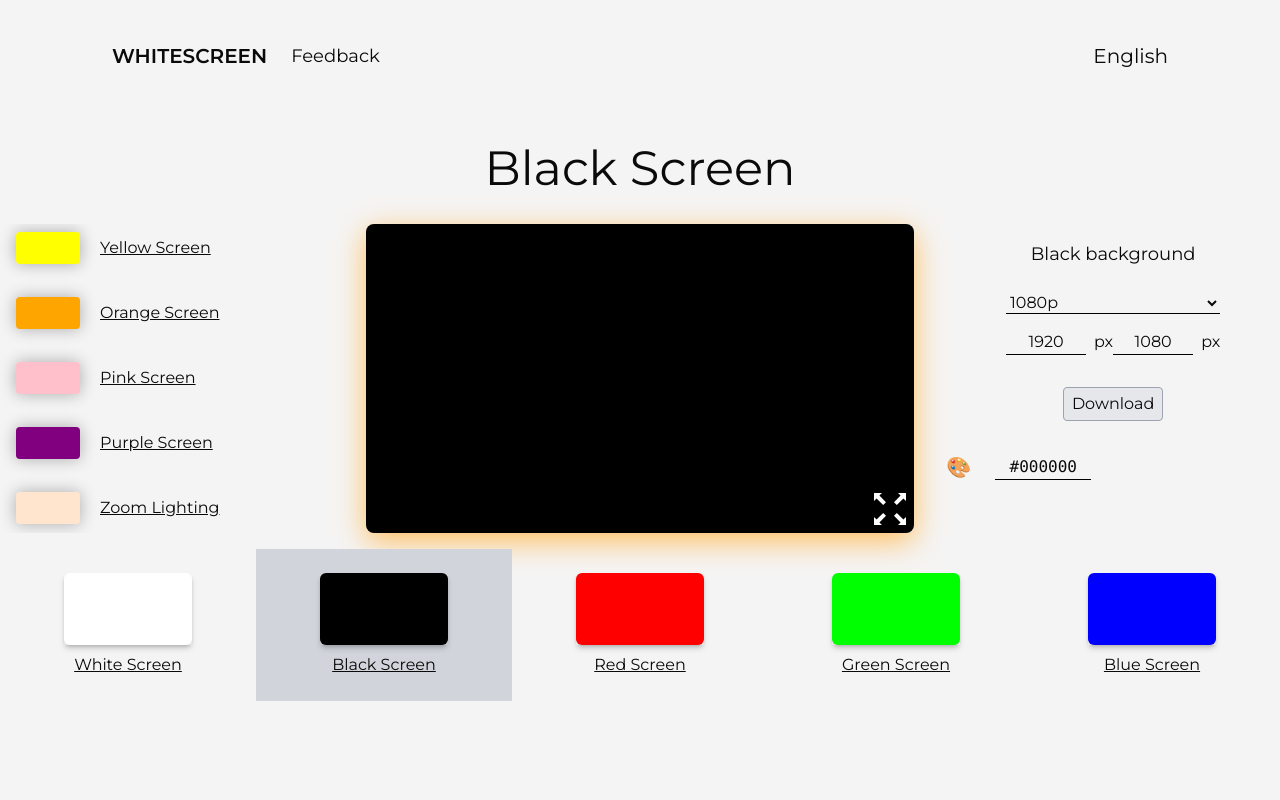
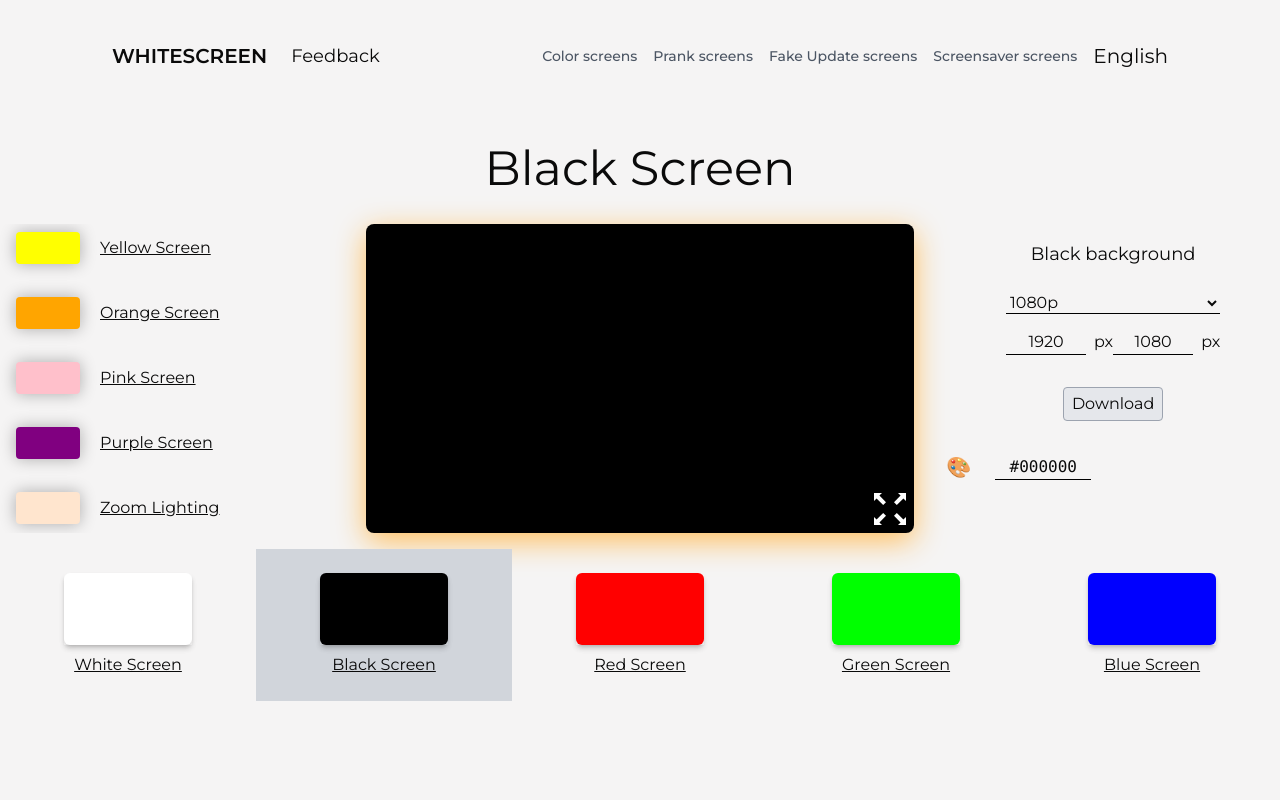
Before and after one commit to hoapham1404/ws, a Next.js app: page /black-screen in a window 1280 px wide. Shown: the top 800 px of the page. Built offline with nearby package versions, Linux system fonts and the light colour scheme.

Commit message:
feat: add ScreensNavBar component and integrate into Navbar

```diff
--- a/components/Navbar.tsx
+++ b/components/Navbar.tsx
@@ -1,5 +1,6 @@
-import Link from "next/link"
-import LocalesDropdown from "./LocalesDropdown"
+import Link from "next/link";
+import LocalesDropdown from "./LocalesDropdown";
+import ScreensNavBar from "./ScreensNavBar";
 
 export default function Navbar() {
   return (
@@ -14,8 +15,11 @@ export default function Navbar() {
           </Link>
         </div>
 
-        <LocalesDropdown />
+        <div className="flex flex-row items-center gap-4">
+          <ScreensNavBar />
+          <LocalesDropdown />
+        </div>
       </div>
     </header>
-  )
+  );
 }
--- /dev/null
+++ b/components/ScreensNavBar.tsx
@@ -0,0 +1,28 @@
+import { getScreensNavBar, ScreenNavBar } from "@/constants/routes";
+import Link from "next/link";
+import { usePathname } from "next/navigation";
+import { JSX } from "react";
+import { cn } from "@/lib/utils";
+
+export default function ScreensNavBar(): JSX.Element {
+  const screensNavBar: ScreenNavBar[] = getScreensNavBar();
+  const pathName = usePathname();
+
+  return (
+    <nav className="flex gap-4">
+      {screensNavBar.map((screen: ScreenNavBar) => (
+        <Link
+          key={screen.href}
+          href={screen.href}
+          className={cn(
+            "text-sm font-medium text-gray-600 transition-colors",
+            "hover:text-gray-900",
+            screen.href === pathName ? "text-black font-semibold" : "",
+          )}
+        >
+          {screen.name} screens
+        </Link>
+      ))}
+    </nav>
+  );
+}
--- a/constants/routes.tsx
+++ b/constants/routes.tsx
@@ -42,6 +42,7 @@ import PrivacyPolicy from "@/components/PrivacyPolicy/PrivacyPolicy";
 import ContactUs from "@/components/ContactUs/ContactUs";
 import KernelPanicIcon from "@/public/OldKernelPanic1280.webp";
 import KernelPanic from "@/components/KernelPanic/KernelPanic";
+import ScreensNavBar from "@/components/ScreensNavBar";
 
 export class RouteStore {
   path: string;
@@ -419,4 +420,29 @@ export const getRoutesType = (): string[] => {
   const types = routes.map((route) => route.type || "");
   return [...new Set(types)];
 };
+
+export interface ScreenNavBar {
+  name: string;
+  href: string;
+}
+
+export const getScreensNavBar = (): ScreenNavBar[] => {
+  const grouped = new Map<string, ScreenNavBar>();
+  for (const route of routes) {
+    if (route.type && !grouped.has(route.type)) {
+      grouped.set(route.type, {
+        name:
+          route.type &&
+          route.type
+            .replace("-", " ")
+            .split(" ")
+            .map((s) => s.charAt(0).toUpperCase() + s.slice(1))
+            .join(" "),
+        href: route.path,
+      });
+    }
+  }
+  return Array.from(grouped.values());
+};
+
 export default routes;
```
